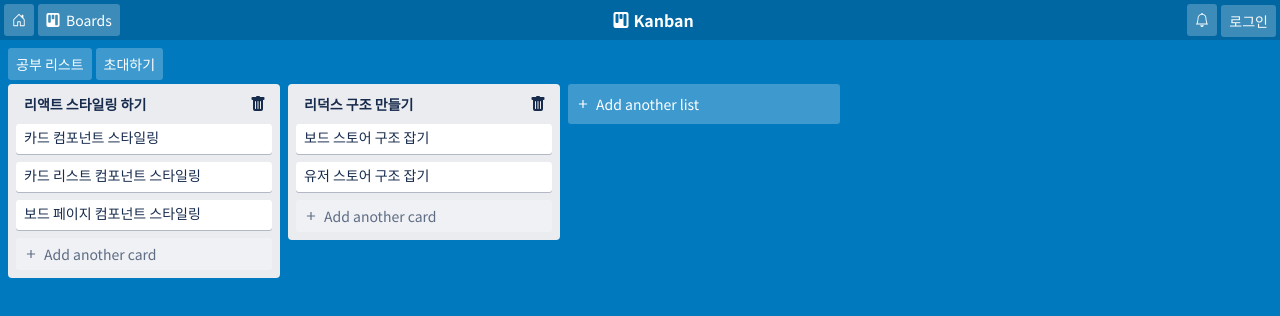
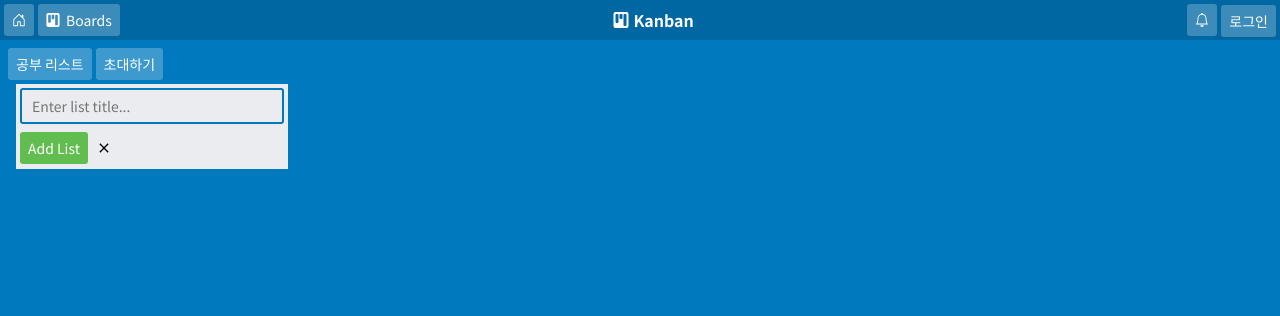
Before and after one commit to csh9066/kaban-front, a React (Create React App) app: page / in a window 1280 px wide. Both pictures are taken after a click on the button "Add another list". Shown: the top 316 px of the page. Built offline with nearby package versions, Linux system fonts and the light colour scheme.

Commit message:
Add AddList

```diff
--- /dev/null
+++ b/src/components/boards/AddList.tsx
@@ -0,0 +1,80 @@
+import React, { useRef, useState } from "react";
+import { MdAdd, MdClose } from "react-icons/md";
+import { useDispatch } from "react-redux";
+import styled from "styled-components";
+import palette from "../../lib/palette";
+import { addList } from "../../store/listSlice";
+import Button from "../common/Button";
+import Input from "../common/Input";
+import { v4 as uuidv4 } from "uuid";
+
+interface Props {}
+
+export default function AddList(props: Props) {
+  const [isAddable, setIsAddable] = useState(false);
+  const [title, setTitle] = useState("");
+  const inputRef = useRef<HTMLInputElement>(null);
+
+  const onChangeTitle = (e: React.ChangeEvent<HTMLInputElement>) => {
+    setTitle(e.target.value);
+  };
+
+  const onToggleIsAddable = () => {
+    setIsAddable(!isAddable);
+  };
+
+  const onAddList = (e: React.FormEvent<HTMLFormElement>) => {};
+
+  return (
+    <Container>
+      {isAddable ? (
+        <AddListForm onSubmit={onAddList}>
+          <Input
+            autoFocus
+            placeholder="Enter list title..."
+            value={title}
+            onChange={onChangeTitle}
+            ref={inputRef}
+          />
+          <div className="btn-group">
+            <Button color="primary" type="submit">
+              Add List
+            </Button>
+            <CloseFormButton>
+              <MdClose onClick={onToggleIsAddable} />
+            </CloseFormButton>
+          </div>
+        </AddListForm>
+      ) : (
+        <AddableListButton block icon={<MdAdd />} onClick={onToggleIsAddable}>
+          Add another list
+        </AddableListButton>
+      )}
+    </Container>
+  );
+}
+
+const Container = styled.div`
+  width: 272px;
+  min-width: 272px;
+  margin-left: 8px;
+`;
+
+const AddableListButton = styled(Button)`
+  height: 40px;
+`;
+
+const AddListForm = styled.form`
+  background-color: ${palette.gray};
+  padding: 4px;
+
+  .btn-group {
+    display: flex;
+    margin-top: 8px;
+  }
+`;
+
+const CloseFormButton = styled.div`
+  padding: 8px;
+  cursor: pointer;
+`;
--- a/src/components/common/Button.tsx
+++ b/src/components/common/Button.tsx
@@ -19,8 +19,6 @@ export default function Button({
   color = "default",
   ...props
 }: Props) {
-  console.log(color);
-
   return (
     <StyeldButton block={!!block} color={color} {...props}>
       {icon && <span className="btn__icon">{icon}</span>}
--- a/src/pages/boards.tsx
+++ b/src/pages/boards.tsx
@@ -1,46 +1,20 @@
-import React, { useState } from "react";
+import React, { useEffect } from "react";
 import { DragDropContext, Droppable, DropResult } from "react-beautiful-dnd";
-import { v4 as uuidv4 } from "uuid";
-import { MdAdd } from "react-icons/md";
 import styled from "styled-components";
 import List from "../components/boards/List";
 import Button from "../components/common/Button";
-
-const mockLists = [
-  {
-    id: uuidv4(),
-    title: "리액트 스타일링 하기",
-    cards: [
-      { id: uuidv4(), title: "카드 컴포넌트 스타일링" },
-      { id: uuidv4(), title: "카드 리스트 컴포넌트 스타일링" },
-      { id: uuidv4(), title: "보드 페이지 컴포넌트 스타일링" },
-    ],
-  },
-  {
-    id: uuidv4(),
-    title: "리덕스 구조 만들기",
-    cards: [
-      { id: uuidv4(), title: "보드 스토어 구조 잡기" },
-      { id: uuidv4(), title: "유저 스토어 구조 잡기" },
-    ],
-  },
-];
+import { useDispatch, useSelector } from "react-redux";
+import { upsertLists, selectAllLists } from "../store/listSlice";
+import { addCards } from "../store/cardSlice";
+import { RootState } from "../store";
+import AddList from "../components/boards/AddList";
 
 interface Props {}
 
 export default function BoardsPage(props: Props) {
-  const [lists, setLists] = useState(mockLists);
-  console.log(lists);
+  const lists = useSelector((state: RootState) => selectAllLists(state));
 
-  const onDragEnd = (result: DropResult) => {
-    if (!result.destination) {
-      return;
-    }
-
-    if (result.destination.index === result.source.index) {
-      return;
-    }
-  };
+  const onDragEnd = (result: DropResult) => {};
 
   return (
     <StyeldBoardsPage>
@@ -52,19 +26,11 @@ export default function BoardsPage(props: Props) {
         <Droppable droppableId="list" direction="horizontal" type="list">
           {({ innerRef, droppableProps, placeholder }) => (
             <BoardConent ref={innerRef} {...droppableProps}>
-              {lists.map(({ title, id, cards }, index) => (
-                <List
-                  id={id}
-                  title={title}
-                  key={id}
-                  index={index}
-                  cards={cards}
-                />
+              {lists.map(({ title, id }, index) => (
+                <List id={id} title={title} key={id} index={index} />
               ))}
               {placeholder}
-              <CreateListButton block icon={<MdAdd />}>
-                Add another list
-              </CreateListButton>
+              <AddList />
             </BoardConent>
           )}
         </Droppable>
@@ -91,10 +57,3 @@ const BoardConent = styled.div`
   padding: 0 8px;
   overflow-y: auto;
 `;
-
-const CreateListButton = styled(Button)`
-  height: 40px;
-  width: 272px;
-  min-width: 272px;
-  margin-left: 8px;
-`;
```
